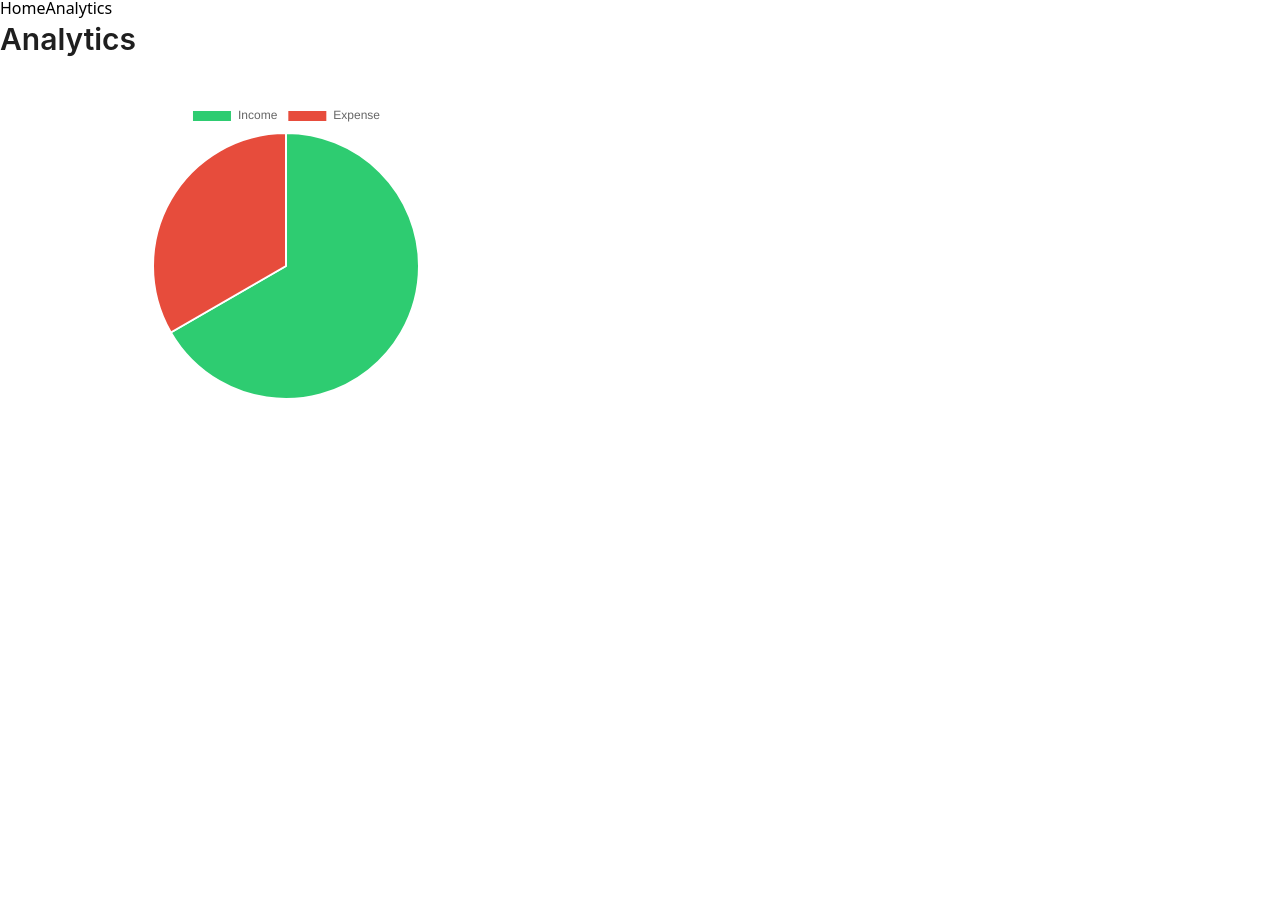
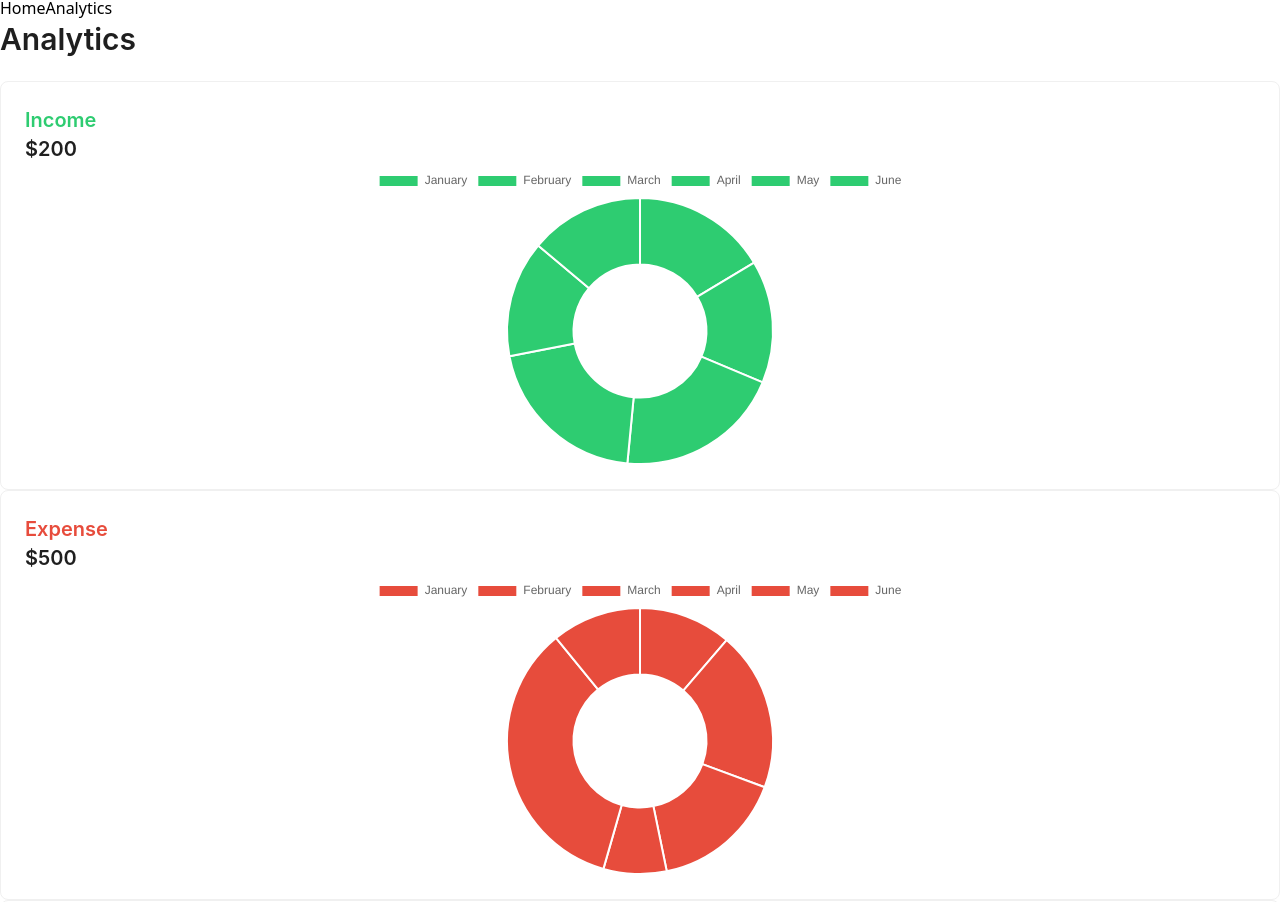
Before and after one commit to mayurrogheliya/budget-tracker-frontend, a React (Vite) app: page /analytics in a window 1280 px wide. Shown: the part 100-1002 px from the top of the page. Before the commit the page ends 800 px from the top, so only its background shows below. Built offline with nearby package versions, Linux system fonts and the light colour scheme.

Commit message:
intergrates AnalyticsCard for displaying the income and expense in pie chart

```diff
--- a/src/pages/Analytics.tsx
+++ b/src/pages/Analytics.tsx
@@ -1,4 +1,4 @@
-import { Flex, Space, Typography } from "antd";
+import { Space, Typography } from "antd";
 import React from "react";
 
 const { Title } = Typography;
@@ -11,7 +11,7 @@ import {
   Legend,
   Chart as ChartJS,
 } from "chart.js";
-import { Pie } from "react-chartjs-2";
+import AnalyticsCard from "../components/AnalyticsCard";
 
 // Register all necessary Chart.js components
 ChartJS.register(CategoryScale, LinearScale, ArcElement, ChartTooltip, Legend);
@@ -28,24 +28,54 @@ const chartData = {
   hoverOffset: 4,
 };
 
+const incomeData = {
+  labels: ["January", "February", "March", "April", "May", "June"],
+  datasets: [
+    {
+      label: "Income",
+      data: [65, 59, 80, 81, 56, 55],
+      backgroundColor: ["#2ecc71"],
+    },
+  ],
+  hoverOffset: 4,
+};
+
+const expenseData = {
+  labels: ["January", "February", "March", "April", "May", "June"],
+  datasets: [
+    {
+      label: "Expense",
+      data: [28, 48, 40, 19, 86, 27],
+      backgroundColor: ["#e74c3c"],
+    },
+  ],
+  hoverOffset: 4,
+};
+
 const Analytics: React.FC = () => {
   return (
     <Space direction="vertical" style={{ width: "100%" }} className="mt-5">
-      <Flex justify="start">
-        <Title level={2}>Analytics</Title>
-        <>
-          <div
-            style={{
-              marginBottom: 16,
-              width: "300px",
-              height: "300px",
-              marginTop: "80px",
-            }}
-          >
-            <Pie data={chartData} options={{ responsive: true }} />
-          </div>
-        </>
-      </Flex>
+      <Title level={2}>Analytics</Title>
+      <div className="flex justify-center items-center flex-wrap gap-10">
+        <AnalyticsCard
+          title="Income"
+          amount={200}
+          type="income"
+          chartData={incomeData}
+        />
+        <AnalyticsCard
+          title="Expense"
+          amount={500}
+          type="expense"
+          chartData={expenseData}
+        />
+        <AnalyticsCard
+          title="Total Income vs Expense"
+          amount={700}
+          type="total"
+          chartData={chartData}
+        />
+      </div>
     </Space>
   );
 };
```
